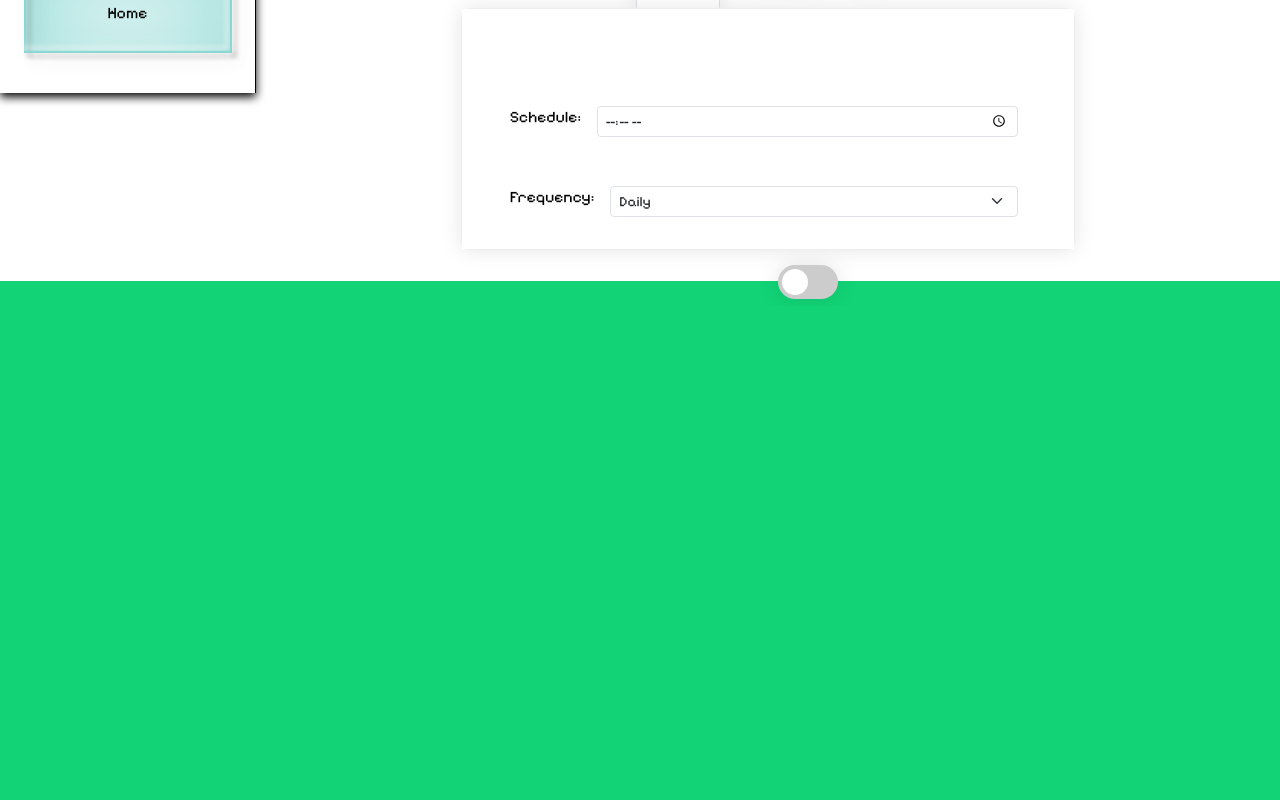
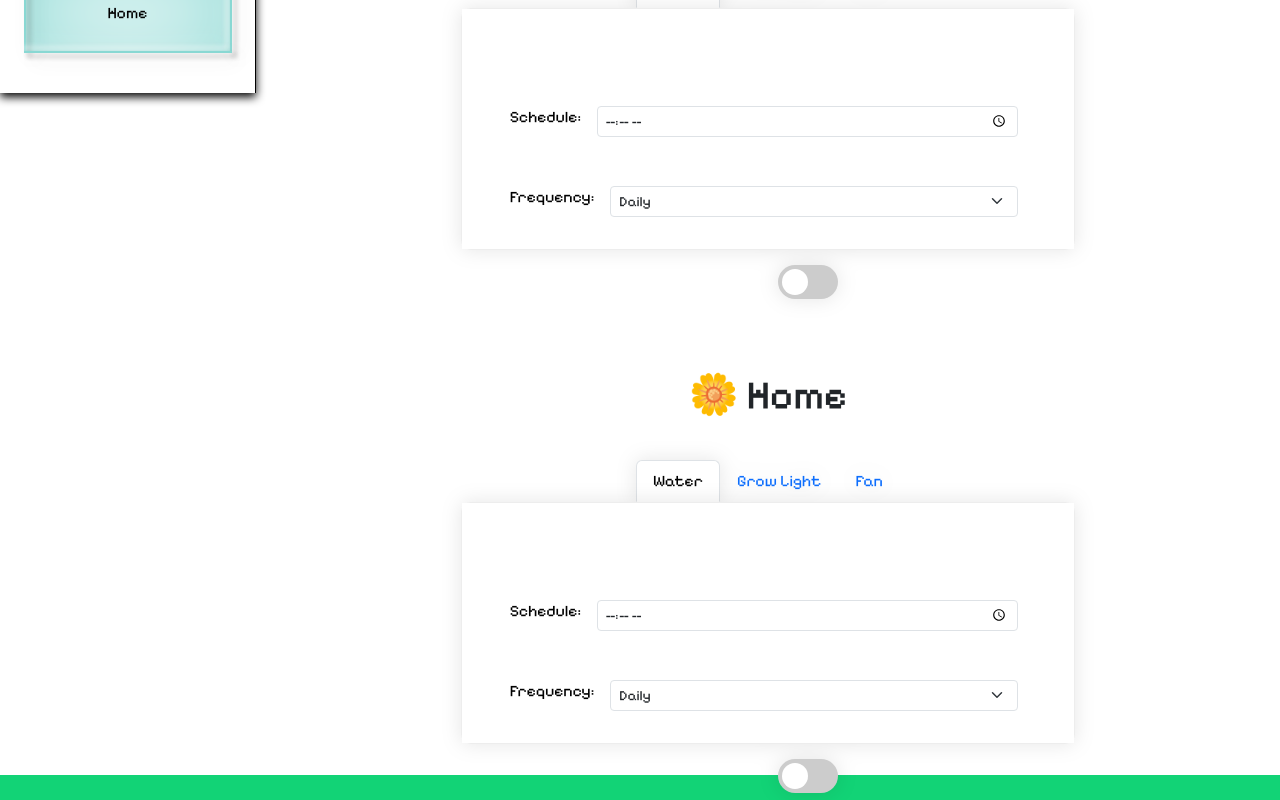
Before and after one commit to Koi-Fis/senior-design, a React (Vite) app in the folder egg/: page / in a window 1280 px wide. Shown: the part 707-1507 px from the top of the page. Before the commit the page ends 1013 px from the top, so only its background shows below. Built offline with nearby package versions, Linux system fonts and the light colour scheme.

Commit message:
added home page

```diff
--- a/egg/src/App.tsx
+++ b/egg/src/App.tsx
@@ -41,6 +41,8 @@ function App() {
         {/* Add other pages here when you build them */}
         {activePage == 'home' && <Home />}
         {/* Add other pages here when you build them */}
+        {activePage == 'home' && <Home />}
+        {/* add other pages here when you build them */}
       </div>
     </div>
   );
```
